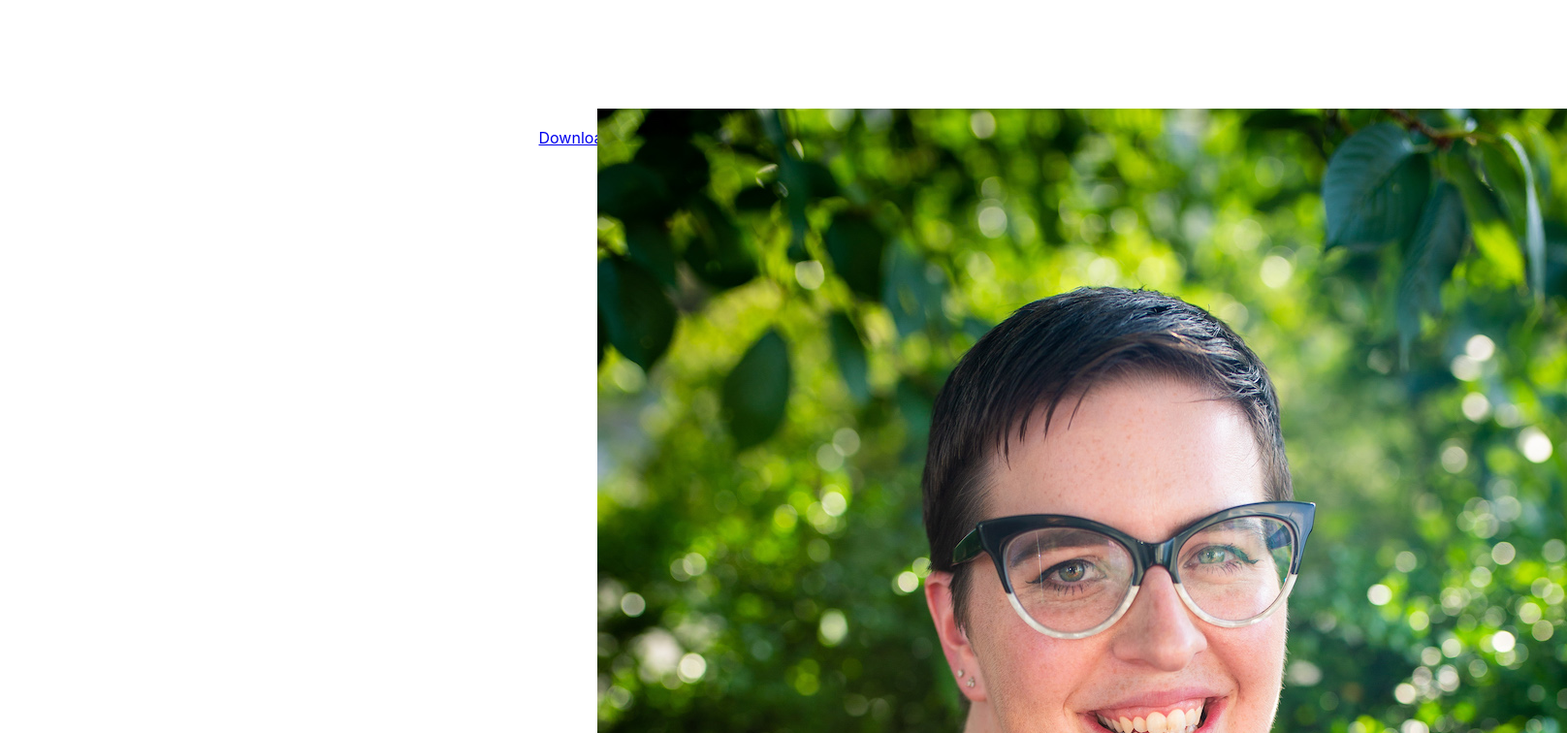
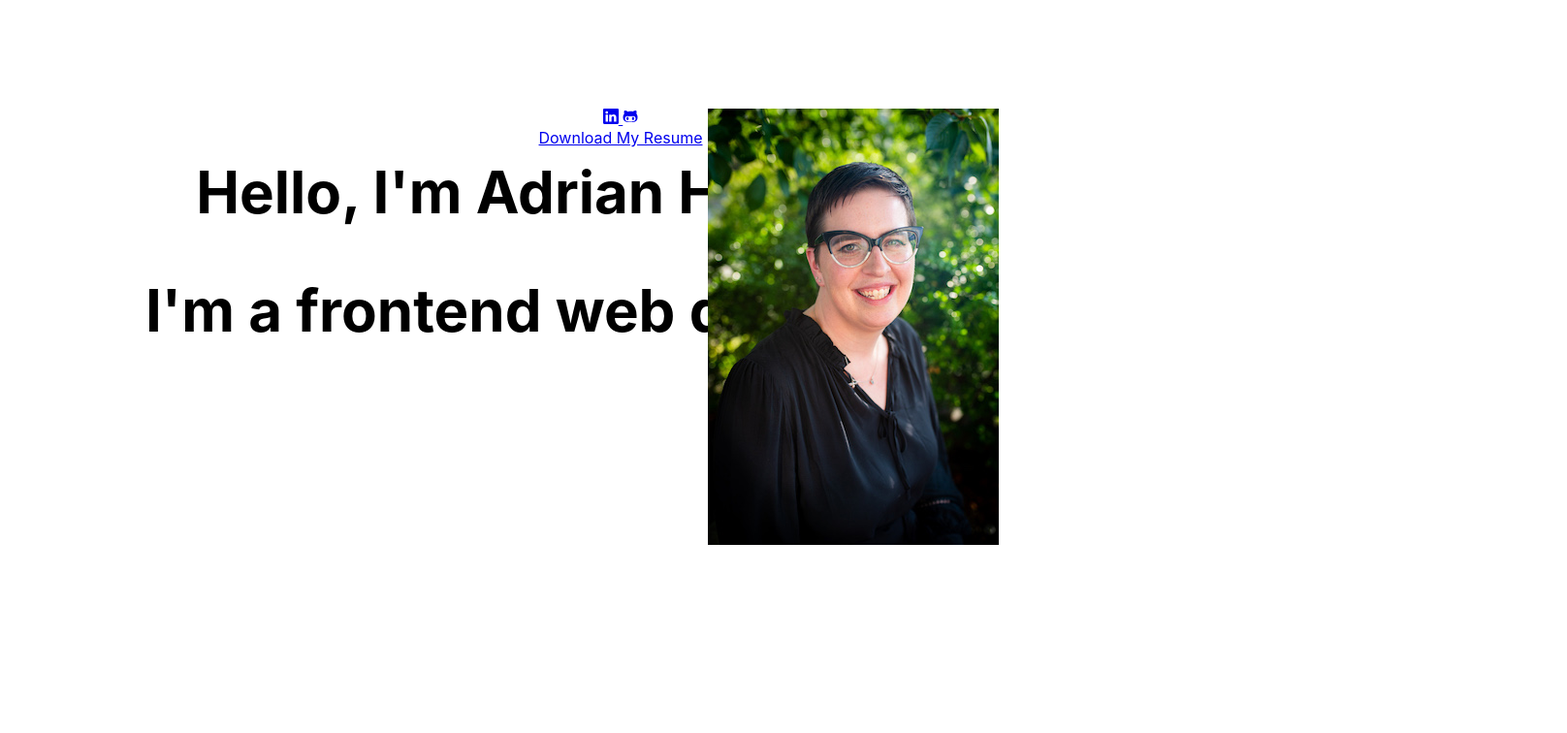
Before and after one commit to adrianhuebner/portfolio, a React (Create React App) app: page / in a window 1280 px wide. Shown: the top 756 px of the page at 97% size, 1616 px wide, since content can reach past the window. Built offline with nearby package versions, Linux system fonts and the light colour scheme.

Commit message:
working on styling the header section

```diff
--- a/src/components/header/Header.jsx
+++ b/src/components/header/Header.jsx
@@ -7,6 +7,14 @@ import Resume from './Resume';
 const Header = () => {
     return(
         <header>
+            <div className="Introduction">
+                <h2>
+                    Hello, I'm Adrian Huebner!
+                </h2>
+                <h2>
+                    I'm a frontend web developer!
+                </h2>
+            </div>
             <div>
                 <Photo />
                 <SocialLinks />
--- a/src/components/header/Resume.jsx
+++ b/src/components/header/Resume.jsx
@@ -3,7 +3,7 @@ import MyResume from '../../assets/Resume - Adrian.pdf';
 
 const Resume = () => {
     return (
-        <div className='contacts'>
+        <div className='Contacts'>
             <a href={MyResume} download className='Resume'>Download My Resume</a>
             {/* <a href="" className="email">Send Me a Message</a> */}
         </div>
--- a/src/components/header/SocialLinks.jsx
+++ b/src/components/header/SocialLinks.jsx
@@ -4,7 +4,7 @@ import {FaGithubAlt} from "react-icons/fa";
 
 const SocialLinks = () => {
     return (
-        <div className='socials'>
+        <div className='Socials'>
             <a href= "https://linkedin.com" target="_blank"><BsLinkedin /></a>
             <a href="https://github.com" target="_blank"> <FaGithubAlt /></a>
         </div>
--- a/src/components/header/header.css
+++ b/src/components/header/header.css
@@ -4,13 +4,22 @@ header{
     overflow: hidden;
 }
 
+/* ************* INTRODUCTION *********** */
+
+.Introduction{
+    position: absolute;
+    left: 150px;
+    font-size: 40px;
+}
+
 /* **************** PHOTO **************** */
 
-.Photo {
-    width: 200px;
-    height: auto;
+.Photo{
     position: absolute;
-    right:  calc(50% - 11rem);
+    right: 250px
 }
 
-/* ***************** SOCIAL LINKS *********** */
+/* ************* SOCIAL LINKS *********** */
+
+
+/* ************** RESUME ***************  */
```
Also changed, not shown: src/assets/AdrianPhoto.jpg.
